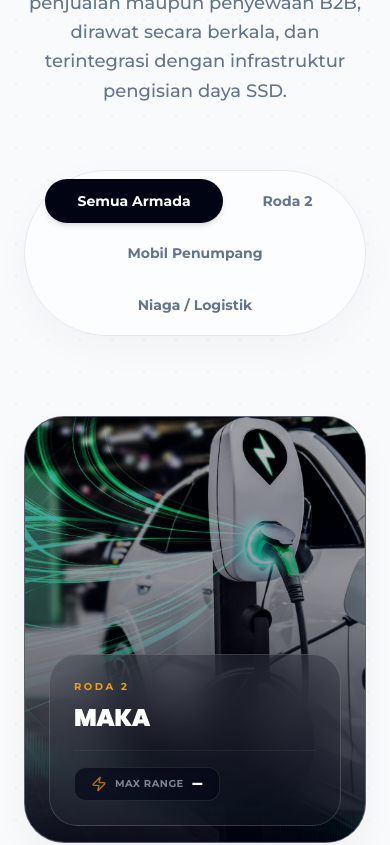
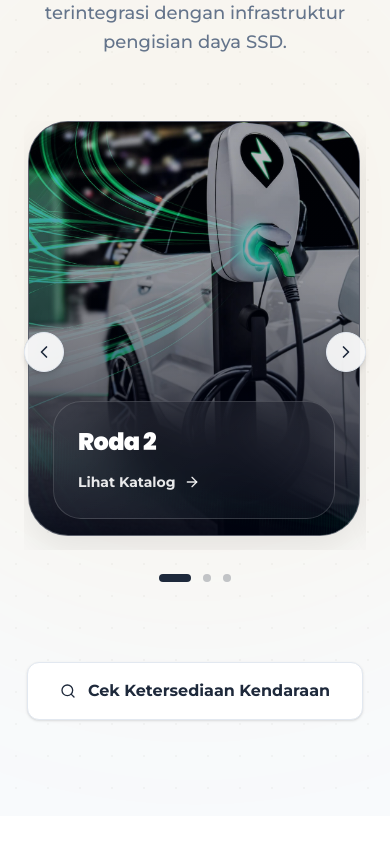
Before and after one commit to edo6661/Sinergi-Satu-Daya, a React (Vite) app: page / in a window 390 px wide. Shown: the part 5360-6205 px from the top of the page. Built offline with nearby package versions, Linux system fonts and the light colour scheme.

Commit message:
chore: revision 2

```diff
--- a/src/components/sections/FleetShowcase.tsx
+++ b/src/components/sections/FleetShowcase.tsx
@@ -1,43 +1,158 @@
-import React, { useState } from 'react';
-import { motion, AnimatePresence } from 'framer-motion';
-import { Search, Zap } from 'lucide-react';
-import { fleetCopy, fleetData, type FleetCategory } from '../../data/copy/fleet';
+import React, { useCallback, useEffect, useRef, useState } from 'react';
+import { ChevronLeft, ChevronRight, Search, ArrowRight } from 'lucide-react';
+import { useNavigate } from 'react-router-dom';
+import { fleetCopy, fleetSliderItems, type FleetCategory } from '../../data/copy/fleet';
+import { EV_SALES_SLUG } from '../../data/catalog/services';
 import { useAppLanguage } from '../../hooks/useAppLanguage';
 
 interface FleetShowcaseProps {
   onCheckAvailabilityClick?: () => void;
 }
 
+type FleetSliderItem = (typeof fleetSliderItems)[number];
+
+type FleetCategoryCardProps = {
+  item: FleetSliderItem;
+  label: string;
+  onClick: () => void;
+  className?: string;
+};
+
+const FleetCategoryCard = ({ item, label, onClick, className = '' }: FleetCategoryCardProps) => (
+  <button
+    type="button"
+    onClick={onClick}
+    className={`group relative w-full aspect-[4/5] rounded-[2.5rem] overflow-hidden shadow-[0_15px_35px_rgba(0,0,0,0.08)] hover:shadow-[0_30px_60px_rgba(0,0,0,0.18)] border border-border-light/40 bg-surface-darkest cursor-pointer text-left ${className}`}
+  >
+    <img
+      src={item.image}
+      alt={label}
+      className="w-full h-full object-cover transition-transform duration-[1200ms] ease-out group-hover:scale-110 opacity-75 group-hover:opacity-90"
+      loading="lazy"
+      draggable={false}
+    />
+    <div className="absolute inset-0 bg-gradient-to-t from-surface-darkest via-surface-darkest/30 to-transparent opacity-90" />
+    <div className="absolute inset-x-0 bottom-0 p-6 md:p-8">
+      <div className="glass-card border-white/15 p-6 rounded-[1.75rem] shadow-2xl translate-y-2 group-hover:translate-y-0 transition-all duration-500 hover:border-accent/40 bg-surface-darkest/30">
+        <h3 className="text-surface-white text-2xl font-black tracking-tight font-heading group-hover:text-accent transition-colors duration-300 mb-3">
+          {label}
+        </h3>
+        <span className="inline-flex items-center gap-2 text-sm font-bold text-surface-white/90 group-hover:text-accent transition-colors">
+          Lihat Katalog
+          <ArrowRight className="w-4 h-4 group-hover:translate-x-1 transition-transform" />
+        </span>
+      </div>
+    </div>
+  </button>
+);
+
 export const FleetShowcase: React.FC<FleetShowcaseProps> = ({
   onCheckAvailabilityClick
 }) => {
   const { lang } = useAppLanguage();
   const content = fleetCopy[lang];
-  const [activeFilter, setActiveFilter] = useState<FleetCategory>('all');
+  const navigate = useNavigate();
+  const [activeIndex, setActiveIndex] = useState(0);
+  const [isDragging, setIsDragging] = useState(false);
 
-  const filteredFleet = fleetData.filter(
-    (car) => activeFilter === 'all' || car.category === activeFilter
-  );
+  const scrollRef = useRef<HTMLDivElement>(null);
+  const dragRef = useRef({ startX: 0, scrollLeft: 0, moved: false });
+
+  const handleCategoryClick = (categoryId: string) => {
+    navigate(`/layanan/${EV_SALES_SLUG}?category=${categoryId}`);
+  };
+
+  const getLabel = (key: FleetSliderItem['key']) =>
+    content.filters[key as FleetCategory];
+
+  const updateActiveIndexFromScroll = useCallback(() => {
+    const container = scrollRef.current;
+    if (!container || container.children.length === 0) return;
+
+    const containerCenter = container.scrollLeft + container.clientWidth / 2;
+    let closestIndex = 0;
+    let closestDistance = Infinity;
+
+    Array.from(container.children).forEach((child, index) => {
+      const slide = child as HTMLElement;
+      const slideCenter = slide.offsetLeft + slide.offsetWidth / 2;
+      const distance = Math.abs(containerCenter - slideCenter);
+      if (distance < closestDistance) {
+        closestDistance = distance;
+        closestIndex = index;
+      }
+    });
+
+    setActiveIndex(closestIndex);
+  }, []);
+
+  const scrollToIndex = useCallback((index: number) => {
+    const container = scrollRef.current;
+    if (!container) return;
+
+    const slide = container.children[index] as HTMLElement | undefined;
+    if (!slide) return;
+
+    container.scrollTo({
+      left: slide.offsetLeft - (container.clientWidth - slide.offsetWidth) / 2,
+      behavior: 'smooth',
+    });
+    setActiveIndex(index);
+  }, []);
+
+  const goToSlide = (index: number) => {
+    scrollToIndex((index + fleetSliderItems.length) % fleetSliderItems.length);
+  };
+
+  const onPointerDown = (e: React.PointerEvent<HTMLDivElement>) => {
+    const container = scrollRef.current;
+    if (!container) return;
+
+    dragRef.current = {
+      startX: e.clientX,
+      scrollLeft: container.scrollLeft,
+      moved: false,
+    };
+    setIsDragging(true);
+    container.setPointerCapture(e.pointerId);
+  };
+
+  const onPointerMove = (e: React.PointerEvent<HTMLDivElement>) => {
+    const container = scrollRef.current;
+    if (!container || !container.hasPointerCapture(e.pointerId)) return;
+
+    const dx = e.clientX - dragRef.current.startX;
+    if (Math.abs(dx) > 4) dragRef.current.moved = true;
+    container.scrollLeft = dragRef.current.scrollLeft - dx;
+  };
+
+  const onPointerUp = (e: React.PointerEvent<HTMLDivElement>) => {
+    const container = scrollRef.current;
+    if (!container) return;
+
+    if (container.hasPointerCapture(e.pointerId)) {
+      container.releasePointerCapture(e.pointerId);
+    }
+    setIsDragging(false);
+    updateActiveIndexFromScroll();
+  };
+
+  useEffect(() => {
+    const container = scrollRef.current;
+    if (!container) return;
+
+    const onScroll = () => updateActiveIndexFromScroll();
+    container.addEventListener('scroll', onScroll, { passive: true });
+    return () => container.removeEventListener('scroll', onScroll);
+  }, [updateActiveIndexFromScroll]);
 
   return (
     <section className="py-24 bg-surface-light text-content-main relative overflow-hidden">
-      {/* Subtle Pattern Background */}
       <div className="absolute inset-0 opacity-[0.03] bg-[radial-gradient(#000_1px,transparent_1px)] [background-size:32px_32px]" />
-
-      {/* Glow Ambient behind section */}
       <div className="absolute top-1/2 left-1/2 -translate-x-1/2 -translate-y-1/2 w-[50rem] h-[50rem] bg-accent/5 rounded-full blur-[120px] pointer-events-none" />
 
       <div className="container mx-auto px-6 lg:px-12 relative z-10">
-
-        {/* Header */}
         <div className="text-center max-w-3xl mx-auto mb-16">
-          <div className="inline-flex items-center gap-2 mb-4">
-            <span className="w-8 h-px bg-primary/30" />
-            <span className="text-primary font-bold tracking-widest text-xs uppercase">
-              {content.tagline}
-            </span>
-            <span className="w-8 h-px bg-primary/30" />
-          </div>
           <h2 className="text-3xl md:text-5xl font-black font-heading text-primary mb-6 tracking-tight leading-tight">
             {content.heading}
           </h2>
@@ -46,80 +161,76 @@
           </p>
         </div>
 
-        {/* Premium Pill Filters dengan Animasi Sliding */}
-        <div className="flex flex-wrap justify-center gap-2 mb-20 p-2 bg-white/60 backdrop-blur-md shadow-[0_12px_40px_rgba(0,0,0,0.03)] rounded-full border border-border-light w-fit mx-auto relative z-20">
-          {(Object.keys(content.filters) as FleetCategory[]).map((filter) => {
-            const isActive = activeFilter === filter;
-            return (
-              <button
-                key={filter}
-                onClick={() => setActiveFilter(filter)}
-                className={`relative px-8 py-3 rounded-full text-sm font-bold transition-colors duration-300 outline-none cursor-pointer z-10 ${isActive ? 'text-surface-white' : 'text-content-muted hover:text-primary'
-                  }`}
-              >
-                {isActive && (
-                  <motion.div
-                    layoutId="activeFleetFilter"
-                    className="absolute inset-0 bg-surface-darkest rounded-full shadow-md -z-10"
-                    transition={{ type: "spring", stiffness: 380, damping: 30 }}
-                  />
-                )}
-                {content.filters[filter]}
-              </button>
-            );
-          })}
+        {/* Grid — md ke atas */}
+        <div className="hidden lg:grid lg:grid-cols-3 gap-8 mb-20">
+          {fleetSliderItems.map((item) => (
+            <FleetCategoryCard
+              key={item.categoryId}
+              item={item}
+              label={getLabel(item.key)}
+              onClick={() => handleCategoryClick(item.categoryId)}
+            />
+          ))}
         </div>
 
-        {/* Fleet Grid */}
-        <motion.div layout className="grid grid-cols-1 md:grid-cols-2 lg:grid-cols-3 gap-8 mb-20">
-          <AnimatePresence mode="popLayout">
-            {filteredFleet.map((vehicle) => (
-              <motion.div
-                key={vehicle.id}
-                layout
-                initial={{ opacity: 0, y: 20, scale: 0.95 }}
-                animate={{ opacity: 1, y: 0, scale: 1 }}
-                exit={{ opacity: 0, scale: 0.95 }}
-                transition={{ duration: 0.5, ease: [0.22, 1, 0.36, 1] }}
-                className="group relative rounded-[2.5rem] overflow-hidden shadow-[0_15px_35px_rgba(0,0,0,0.04)] hover:shadow-[0_30px_60px_rgba(0,0,0,0.18)] border border-border-light/40 bg-surface-darkest aspect-[4/5] cursor-pointer transition-all duration-500"
-              >
-                <img
-                  src={vehicle.image}
-                  alt={vehicle.name}
-                  className="w-full h-full object-cover transition-transform duration-[1200ms] ease-out group-hover:scale-110 opacity-75 group-hover:opacity-90"
-                  loading="lazy"
+        {/* Slider — di bawah lg, bisa di-grab */}
+        <div className="lg:hidden relative mb-20">
+          <div
+            ref={scrollRef}
+            onPointerDown={onPointerDown}
+            onPointerMove={onPointerMove}
+            onPointerUp={onPointerUp}
+            onPointerCancel={onPointerUp}
+            className={`flex gap-4 overflow-x-auto snap-x snap-mandatory scrollbar-none px-1 pb-2 select-none touch-pan-x ${isDragging ? 'cursor-grabbing' : 'cursor-grab'
+              }`}
+            style={{ scrollbarWidth: 'none', msOverflowStyle: 'none' }}
+          >
+            {fleetSliderItems.map((item) => (
+              <div key={item.categoryId} className="snap-center shrink-0 w-[85vw] max-w-sm">
+                <FleetCategoryCard
+                  item={item}
+                  label={getLabel(item.key)}
+                  onClick={() => {
+                    if (!dragRef.current.moved) {
+                      handleCategoryClick(item.categoryId);
+                    }
+                  }}
                 />
+              </div>
+            ))}
+          </div>
 
-                {/* Dramatic Vignette Layer */}
-                <div className="absolute inset-0 bg-gradient-to-t from-surface-darkest via-surface-darkest/30 to-transparent opacity-90 transition-opacity duration-500" />
+          <button
+            type="button"
+            onClick={() => goToSlide(activeIndex - 1)}
+            aria-label="Slide sebelumnya"
+            className="absolute left-0 top-1/2 -translate-y-1/2 w-10 h-10 rounded-full bg-white/90 backdrop-blur-md border border-border-light shadow-md flex items-center justify-center text-primary hover:text-accent hover:border-accent/40 transition-colors cursor-pointer z-10"
+          >
+            <ChevronLeft className="w-5 h-5" />
+          </button>
+          <button
+            type="button"
+            onClick={() => goToSlide(activeIndex + 1)}
+            aria-label="Slide berikutnya"
+            className="absolute right-0 top-1/2 -translate-y-1/2 w-10 h-10 rounded-full bg-white/90 backdrop-blur-md border border-border-light shadow-md flex items-center justify-center text-primary hover:text-accent hover:border-accent/40 transition-colors cursor-pointer z-10"
+          >
+            <ChevronRight className="w-5 h-5" />
+          </button>
 
-                {/* Content Overlay */}
-                <div className="absolute inset-x-0 bottom-0 p-6 md:p-8 transform transition-all duration-500">
-                  <div className="glass-card border-white/15 p-6 rounded-[1.75rem] shadow-2xl translate-y-2 group-hover:translate-y-0 transition-all duration-500 hover:border-accent/40 bg-surface-darkest/30">
-                    <div className="flex justify-between items-start mb-4">
-                      <div>
-                        <p className="text-accent text-[10px] font-black uppercase tracking-[0.25em] mb-2">{content.filters[vehicle.category as FleetCategory] || vehicle.category}</p>
-                        <h3 className="text-surface-white text-2xl font-black tracking-tight font-heading group-hover:text-accent transition-colors duration-300">
-                          {vehicle.name}
-                        </h3>
-                      </div>
-                    </div>
+          <div className="flex justify-center gap-3 mt-6">
+            {fleetSliderItems.map((item, index) => (
+              <button
+                key={item.categoryId}
+                type="button"
+                onClick={() => scrollToIndex(index)}
+                aria-label={getLabel(item.key)}
+                className={`h-2 rounded-full transition-all duration-300 cursor-pointer ${index === activeIndex ? 'w-8 bg-primary' : 'w-2 bg-primary/25 hover:bg-primary/50'
+                  }`}
+              />
+            ))}
+          </div>
+        </div>
 
-                    <div className="flex items-center gap-4 text-content-light/90 text-sm border-t border-white/5 pt-4">
-                      <div className="flex items-center gap-2 bg-surface-darkest/60 px-4 py-2 rounded-xl border border-white/10 backdrop-blur-sm shadow-inner group-hover:border-accent/30 transition-colors duration-300">
-                        <Zap className="w-4 h-4 text-accent animate-pulse" />
-                        <span className="text-[10px] font-bold uppercase tracking-wider text-content-light/60">Max Range</span>
-                        <span className="font-black text-surface-white font-heading text-xs tracking-wide">{vehicle.range}</span>
-                      </div>
-                    </div>
-                  </div>
-                </div>
-              </motion.div>
-            ))}
-          </AnimatePresence>
-        </motion.div>
-
-        {/* CTA Button */}
         <div className="text-center relative z-20">
           <button
             onClick={onCheckAvailabilityClick}
@@ -129,7 +240,6 @@
             {content.cta}
           </button>
         </div>
-
       </div>
     </section>
   );
--- a/src/data/copy/fleet.ts
+++ b/src/data/copy/fleet.ts
@@ -9,7 +9,7 @@
       all: "Semua Armada",
       twoWheel: "Roda 2",
       passenger: "Mobil Penumpang",
-      commercial: "Niaga / Logistik",
+      commercial: "Niaga & Logistik",
     },
   },
   en: {
@@ -29,6 +29,24 @@
 
 export type FleetLanguage = keyof typeof fleetCopy;
 export type FleetCategory = "all" | "twoWheel" | "passenger" | "commercial";
+
+export const fleetSliderItems = [
+  {
+    key: "twoWheel" as const,
+    categoryId: "two-wheel",
+    image: "/company-profile/ev-ecosystem.jpg",
+  },
+  {
+    key: "passenger" as const,
+    categoryId: "passenger",
+    image: "/cars/wuling-binguo-ev.jpg",
+  },
+  {
+    key: "commercial" as const,
+    categoryId: "commercial",
+    image: "/cars/dfsk-gelora-e.jpg",
+  },
+] as const;
 
 export const fleetData = [
   {
```
Also changed, not shown: src/pages/ServiceDetailPage.tsx (+21 -6 lines).
